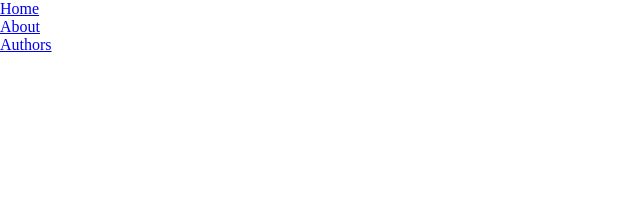
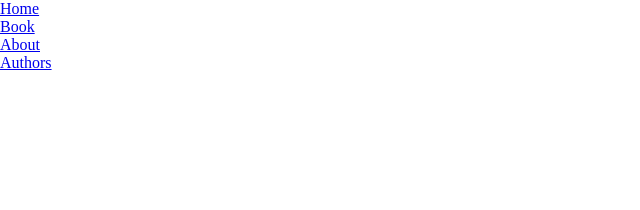
Before and after one commit to gd314-sgd/publication, a Jekyll site: the page built from index.md, in a window 1280 px wide. Shown: the top 210 px of the page, without its empty margins (0-640 px from the left). Built offline with Jekyll 4.4.1, drawn with Linux system fonts in a browser that asks for light colours.

```diff
--- a/_data/navigation.yml
+++ b/_data/navigation.yml
@@ -1,5 +1,7 @@
 - name: Home
   url: /
+- name: Book
+  url: /book
 - name: About
   url: /about
 - name: Authors
--- /dev/null
+++ b/_includes/meta.html
@@ -0,0 +1,3 @@
+<meta charset="utf-8">
+<title>{{ page.title }}</title>
+<link rel="stylesheet" href={{ "/assets/css/style.css" | relative_url }}>
--- a/_layouts/default.html
+++ b/_layouts/default.html
@@ -1,9 +1,7 @@
 <!doctype html>
 <html lang="en">
   <head>
-    <meta charset="utf-8">
-    <title>{{ page.title }}</title>
-    <link rel="stylesheet" href={{ "/assets/css/style.css" | relative_url }}>
+    {% include meta.html %}
   </head>
   <body>
     {% include navigation.html %}
@@ -12,6 +10,17 @@
       {{ content }}
     </main>
 
+    <script src='https://cdnjs.cloudflare.com/ajax/libs/jquery/3.4.0/jquery.min.js'></script>
     <script src={{ "/assets/js/app.js" | relative_url }}></script>
+    {% if page.script %}
+      {% assign script = "/assets/js/" | append: page.script | append: '.js' %}
+      <script type="text/javascript" src={{ script | relative_url }}></script>
+    {% endif %}
+
+    {% if page.external_script %}
+      {% for script in page.external_script %}
+        <script type="text/javascript" src={{ script }}></script>
+      {% endfor %}
+    {% endif %}
   </body>
 </html>
--- /dev/null
+++ b/_layouts/print.html
@@ -0,0 +1,3 @@
+---
+layout: default
+---
```
Also changed, not shown: book.html (added, +7 -0 lines).
